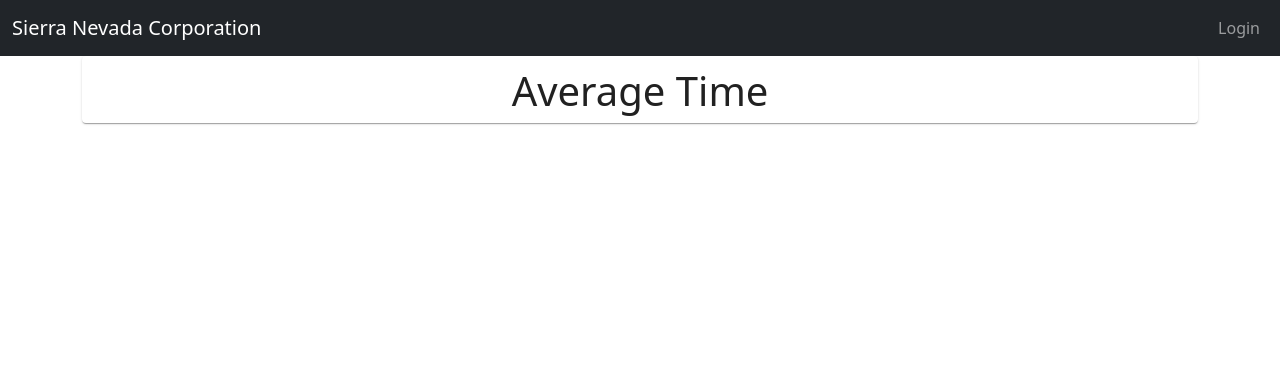
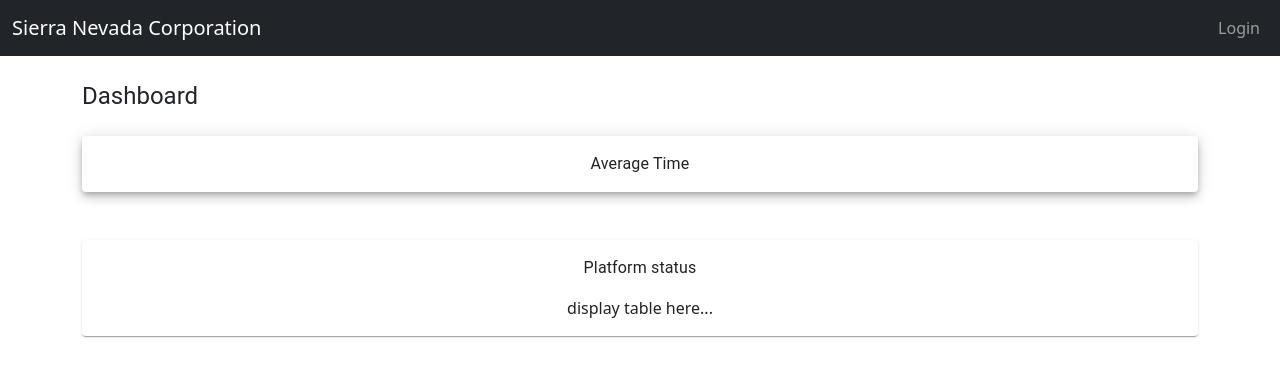
Before and after one commit to reicraftscodes/uas-lifecycle-management-frontend, a React (Create React App) app: page /cto-dashboard in a window 1280 px wide. Shown: the top 376 px of the page. Built offline with nearby package versions, Linux system fonts and the light colour scheme; no server answers.

Commit message:
fix : issue #14 fix barchart sizing, cto dashboard platform status, and added an empty ceoDashboard.

```diff
--- a/src/App.js
+++ b/src/App.js
@@ -1,6 +1,6 @@
 import './App.css';
 import React from "react";
-import {Navigate, Route, Routes} from 'react-router-dom';
+import {Route, Routes} from 'react-router-dom';
 import Dashboard from "./pages/Dashboard";
 import StockLevels from "./pages/StockLevels";
 import AppNavbar from "./components/AppNavbar";
--- a/src/pages/Cto/AvgBar.js
+++ b/src/pages/Cto/AvgBar.js
@@ -51,7 +51,7 @@ function AvgBar(props) {
     return (
         <Chart options={chartState.options}
                series={chartState.series}
-               type="bar" width={700} height={320}/>
+               type="bar" width={1100} height={420}/>
     );
 }
 
--- a/src/pages/Cto/CtoSection.js
+++ b/src/pages/Cto/CtoSection.js
@@ -1,7 +1,7 @@
 import React, {useEffect, useState} from "react";
 import {Container} from "reactstrap";
 import AvgBar from "./AvgBar";
-import {Card, Paper} from "@mui/material";
+import {Card, Typography} from "@mui/material";
 
 function CtoSection() {
 
@@ -19,11 +19,20 @@ function CtoSection() {
 
     return (
         <Container maxWidth="lg">
-            <Card>
-                <h1>Average Time </h1>
+            <br/>
+            <Typography variant="h5" align="left">Dashboard</Typography>
+            <br/>
+            <Card elevation={6}>
+                <Typography m={2}>Average Time </Typography>
                 {!isBarChartLoading &&
                 <AvgBar categories={barChartData.categories} data={barChartData.data} seriesName="failureTime"
                         chartId="apex-pie-chart"/>}
+            </Card>
+            <br/>
+            <br/>
+            <Card elavation={6}>
+                <Typography m={2}>Platform status</Typography>
+                <p> display table here...</p>
             </Card>
         </Container>
     )
```
Also changed, not shown: src/pages/Ceo/CeoDashboard.js (added, +10 -0 lines).
